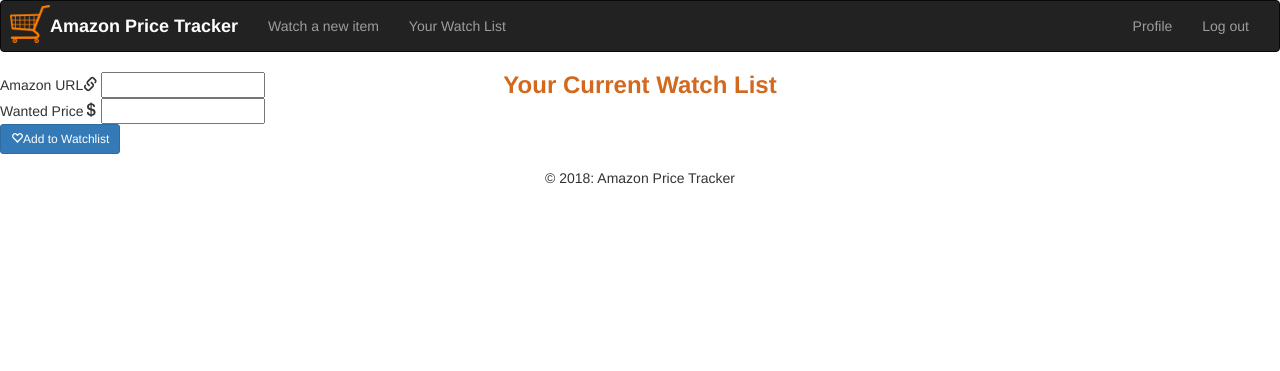
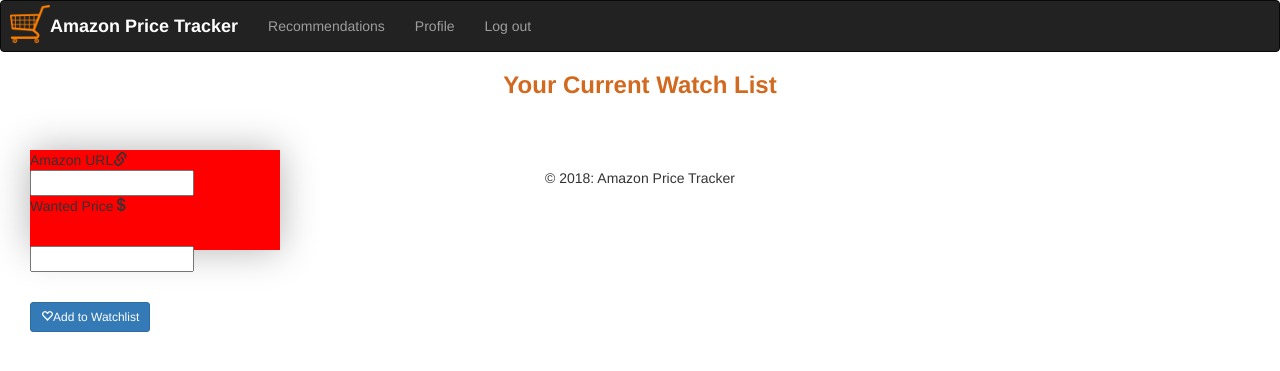
Before and after one commit to ErikaLi/Amazon-Price-Tracker, a Flask app: page /watchlist in a window 1280 px wide. Shown: the top 371 px of the page. Run offline with Flask 2, Linux system fonts and the light colour scheme; the visitor is signed in with stand-in values (Sample User, id 1); some libraries are stand-ins or nearby versions.

Commit message:
restructured the look of the website

```diff
--- a/server.py
+++ b/server.py
@@ -23,17 +23,53 @@ app.secret_key = "ABC"
 app.jinja_env.undefined = StrictUndefined
 
 
+@app.route('/watchlist')
+def display_watchlist():
+    """Display watchlist of current user."""
+    # get all products that this user follows
+    # order by date_added
+
+    if not session.get('user_id'):
+        return redirect("/")
+
+    userproduct_list = UserProduct.query.filter_by(user_id=session.get('user_id')).order_by(UserProduct.date_added.desc()).all()
+    # use relationships to connect to products table and get product name and url
+    # maybe use userproduct.product, figure out why it does not work
+    for userproduct in userproduct_list:
+        userproduct.product_name = userproduct.product.name
+        userproduct.image = userproduct.product.image
+        userproduct.url = userproduct.product.url
+        userproduct.current_price = userproduct.product.price
+    # sort the watchlist by added_date
+
+
+    return render_template("watchlist.html", userproducts=userproduct_list)
+
+
+@app.route("/recommendation")
+def display_recommendation():
+    """Display recommendations for current user."""
+    if session.get("user_id"):
+        redirect("/watchlist")
+    user = User.query.get(session.get("user_id"))
+    # get all recommended products for this user
+    recommended = Recommendation.query.filter_by(user_id=session.get('user_id')).all()
+    # recommended = user.userproducts.products.recommendations
+    return render_template("recommendation.html", name=user.fname, recommendations=recommended)
+
+
 @app.route('/')
 def index():
     """Homepage."""
     # if this user exists, get all products that this user is watching, and find
     # recommended items related to these products
     if session.get("user_id"):
-        user = User.query.get(session.get("user_id"))
-        # get all recommended products for this user
-        recommended = Recommendation.query.filter_by(user_id=session.get('user_id')).all()
-        # recommended = user.userproducts.products.recommendations
-        return render_template("index.html", name=user.fname, recommendations=recommended)
+        redirect("/watchlist")
+        # user = User.query.get(session.get("user_id"))
+        # # get all recommended products for this user
+        # recommended = Recommendation.query.filter_by(user_id=session.get('user_id')).all()
+        # # recommended = user.userproducts.products.recommendations
+        # return render_template("index.html", name=user.fname, recommendations=recommended)
 
     return render_template("index.html")
 
@@ -188,7 +224,7 @@ def login_process():
     if current_user and validate_password(password, current_user.password):
         session['user_id'] = current_user.user_id
         flash("Successfully logged in!")
-        return redirect("/")
+        return redirect("/watchlist")
 
     else:
         flash("Invalid log in, please try again.")
@@ -428,35 +464,6 @@ def add_recommendation():
 
 
 
-
-
-
-
-
-
-@app.route('/watchlist')
-def display_watchlist():
-    """Display watchlist of current user."""
-    # get all products that this user follows
-    # order by date_added
-
-    if not session.get('user_id'):
-        return redirect("/")
-
-    userproduct_list = UserProduct.query.filter_by(user_id=session.get('user_id')).order_by(UserProduct.date_added.desc()).all()
-    # use relationships to connect to products table and get product name and url
-    # maybe use userproduct.product, figure out why it does not work
-    for userproduct in userproduct_list:
-        userproduct.product_name = userproduct.product.name
-        userproduct.image = userproduct.product.image
-        userproduct.url = userproduct.product.url
-        userproduct.current_price = userproduct.product.price
-    # sort the watchlist by added_date
-
-
-    return render_template("watchlist.html", userproducts=userproduct_list)
-
-
 @app.route('/update', methods=["POST"])
 def update_threshold():
     """Update user's threshold for a certain item in the watchlist."""
@@ -529,7 +536,7 @@ def display_profile():
 if __name__ == "__main__":
     # We have to set debug=True here, since it has to be True at the
     # point that we invoke the DebugToolbarExtension
-    app.debug = True
+    # app.debug = True
     # make sure templates, etc. are not cached in debug mode
     app.jinja_env.auto_reload = app.debug
 
@@ -537,6 +544,6 @@ if __name__ == "__main__":
     db.create_all()
 
     # Use the DebugToolbar
-    DebugToolbarExtension(app)
+    # DebugToolbarExtension(app)
 
     app.run(port=5000, host='0.0.0.0')
--- a/static/tracker.css
+++ b/static/tracker.css
@@ -66,8 +66,12 @@ textarea:focus, input:focus, input[type]:focus, .uneditable-input:focus {
 
 .sticky-top {
   position: fixed;
-  top: 50;
-  left: 0
+  top: 150px;
+  left: 30px;
+  background-color: red;
+  height: 100px;
+  width:250px;
+  -webkit-box-shadow: 0px 0px 38px rgba(0, 0, 0, 0.3);
 }
 
 #foot-logo {
@@ -108,12 +112,11 @@ textarea:focus, input:focus, input[type]:focus, .uneditable-input:focus {
     margin-left: auto;
     margin-right: auto;
 }
-}
 
 
 
 img {
-    max-height:400px;
+    max-height:300px;
     width: auto;
     height: auto;
     margin-left: auto;
@@ -142,7 +145,12 @@ h3 {
 
 }
 .navbar-brand {
-font-weight: bold;
-color:white !important;
+    font-weight: bold;
+    color:white !important;
 
 }
+
+.small-margin-top {
+    margin-top: 30px;
+
+}
--- a/templates/base.html
+++ b/templates/base.html
@@ -16,20 +16,15 @@
             <span class="icon-bar"></span>
             <span class="icon-bar"></span>
           </button>
-          <a href="/" class="navbar-left"><img style="max-width:40px; margin-top: 4px; margin-left: -6px;" src="../static/logo.png"></a>
-          <a class="navbar-brand" href="/">Amazon Price Tracker</a>
+          <a href="/watchlist" class="navbar-left"><img style="max-width:40px; margin-top: 4px; margin-left: -6px;" src="../static/logo.png"></a>
+          <a class="navbar-brand" href="/watchlist">Amazon Price Tracker</a>
         </div>
 
         <!-- Collect the nav links, forms, and other content for toggling -->
         <div class="collapse navbar-collapse" id="bs-example-navbar-collapse-1">
           <ul class="nav navbar-nav">
               <li class="nav-item">
-                <a class="nav-link" href="/watchlist">Watch a new item</a>
-              </li>
-              <li class="nav-item">
-              <li class="nav-item">
-                <a class="nav-link" href="/watchlist">Your Watch List</a>
-              </ul>
+                <a class="nav-link" href="/recommendation">Recommendations</a>
               </li>
               <ul class="nav navbar-nav navbar-right">
               <li>
--- a/templates/watchlist.html
+++ b/templates/watchlist.html
@@ -6,8 +6,8 @@
     <!-- <span class="glyphicon glyphicon-search" aria-hidden="true"></span><b>Add another item</b> -->
       <form action='/add_item' method='POST' id='add_item_form'>
           Amazon URL<span class="glyphicon glyphicon-link" aria-hidden="true"></span> <input type='text' id='url_add' name='url_add' required><br>
-          Wanted Price<span class="glyphicon glyphicon-usd" aria-hidden="true"></span> <input type='number' id='threshold_add' name='threshold_add' step="any" min="0" required><br>
-          <button type='submit' class="btn btn-primary btn-sm" id='add_item' value='Add'><span class="glyphicon glyphicon-heart-empty" aria-hidden="true"></span>Add to Watchlist</button>
+          Wanted Price<span class="glyphicon glyphicon-usd" aria-hidden="true"></span> <input class="small-margin-top" type='number' id='threshold_add' name='threshold_add' step="any" min="0" required><br>
+          <button type='submit' class="btn btn-primary btn-sm small-margin-top" id='add_item' value='Add'><span class="glyphicon glyphicon-heart-empty" aria-hidden="true"></span>Add to Watchlist</button>
       </form>
   </div>
 
```
Also changed, not shown: templates/index.html (+0 -22 lines), templates/recommendation.html (added, +22 -0 lines).
